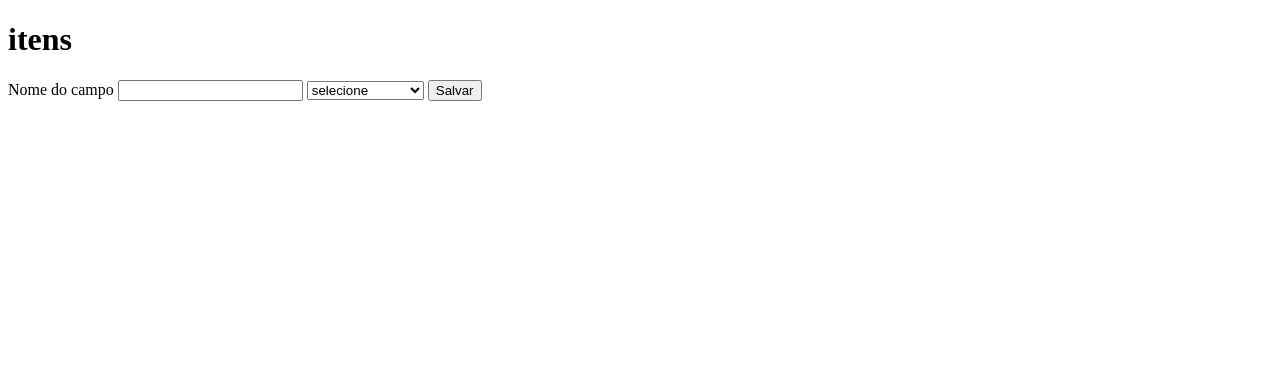
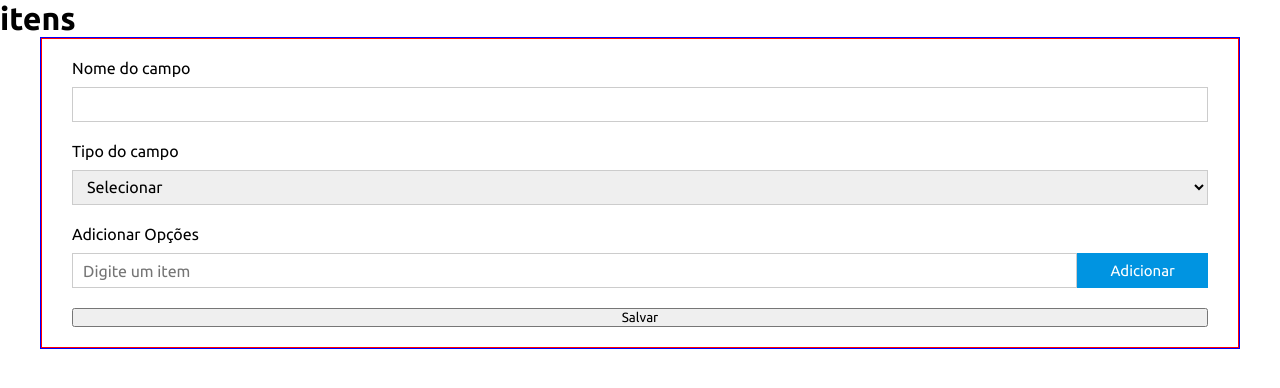
Before and after one commit to Sara01romao/form-edit, a PHP site: page /teste.php in a window 1280 px wide. Shown: the top 388 px of the page. Run offline with PHP 8.4, Linux system fonts and the light colour scheme.

Commit message:
feat: editar opção e style: layout da página

```diff
--- a/teste.php
+++ b/teste.php
@@ -93,32 +93,41 @@ if(isset($_POST['acao'])){
 <body>
 <h1>itens</h1>
 
-<style>
-    #lista-container {
-            display: none; /* Esconde a lista inicialmente */
-        }
-</style>
 
+
+<section class="form-section">
    <form action="teste.php" class="cadastrar-campo" method="post">
         <input type="hidden" name="acao">
 
 
-
-           <label for="">Nome do campo</label>
+        <div class="campo-container">
+        <label for="name">Nome do campo</label>
         <input type="text" name="name" required>
+        </div>
 
 
+        <div class="campo-container">
+            <label for="tipo">Tipo do campo</label>
             <select name="tipo" id="tipo" onchange="mostrarLista()">
-             <option value="">selecione</option>
+                <option value="">Selecionar</option>
                 <option value="input">Campo Simples</option>
                 <option value="textarea">Texto Longo</option>
                 <option value="select">Lista com Itens</option>
             </select>
 
+        </div>
+
         <div class="lista-container" id="lista-container">
+
+        <div class="campo-container">
             <!-- Campo de entrada e botão de adição -->
+            <label for="tipo">Adicionar Opções</label>
+
+            <div>
                 <input type="text" id="item" placeholder="Digite um item">
                 <button type="button" onclick="adicionarItem()">Adicionar</button>
+            </div>
+        </div>
 
         <ul id="lista">
 
@@ -134,65 +143,16 @@ if(isset($_POST['acao'])){
 
     </form>
 
+    </section>
 
 
 
-    <!-- Lista de itens -->
-    <!-- <ul id="lista">
-    </ul> -->
 
 <script>
-        //   function adicionarItem() {
-        //     var itemInput = document.getElementById("item");
-        //     var itemTexto = itemInput.value;
 
-        //     if (itemTexto.trim() !== "") {
-        //         var lista = document.getElementById("lista");
-        //         var novoItem = document.createElement("li");
-        //         novoItem.textContent = itemTexto;
 
-        //         // Botão "Editar" para editar o item
-        //         var botaoEditar = document.createElement("button");
-        //         botaoEditar.textContent = "Editar";
-        //         botaoEditar.onclick = function() {
-        //             // Troca para o modo de edição
-        //             novoItem.innerHTML = ""; // Limpa o conteúdo
 
-        //             // Campo de entrada para edição
-        //             var inputEditar = document.createElement("input");
-        //             inputEditar.type = "text";
-        //             inputEditar.value = itemTexto;
 
-        //             // Botão "Salvar" para salvar a edição
-        //             var botaoSalvar = document.createElement("button");
-        //             botaoSalvar.textContent = "Salvar";
-        //             botaoSalvar.onclick = function() {
-        //                 itemTexto = inputEditar.value;
-        //                 novoItem.innerHTML = itemTexto;
-        //                 novoItem.appendChild(botaoEditar);
-        //                 novoItem.appendChild(botaoRemover);
-        //             };
-
-        //             novoItem.appendChild(inputEditar);
-        //             novoItem.appendChild(botaoSalvar);
-        //         };
-
-        //         // Botão "Remover" para remover o item
-        //         var botaoRemover = document.createElement("button");
-        //         botaoRemover.textContent = "Remover";
-        //         botaoRemover.onclick = function() {
-        //             lista.removeChild(novoItem); // Remove o item da lista
-        //         };
-
-        //         novoItem.appendChild(botaoEditar);
-        //         novoItem.appendChild(botaoRemover);
-
-        //         lista.appendChild(novoItem);
-
-        //         // Limpa o campo de entrada após adicionar o item
-        //         itemInput.value = "";
-        //     }
-        // }
 
     function adicionarItem() {
     var itemInput = document.getElementById("item");
@@ -214,9 +174,11 @@ if(isset($_POST['acao'])){
         // Botão "Editar" para editar o item
         var botaoEditar = document.createElement("button");
         botaoEditar.textContent = "Editar";
-        botaoEditar.onclick = function() {
+        botaoEditar.onclick = function () {
             // Troca para o modo de edição
-            paragrafo.innerHTML = ""; // Limpa o conteúdo
+            paragrafo.style.display = "none"; // Oculta o parágrafo
+            botaoEditar.style.display = "none"; // Oculta o botão "Editar"
+            botaoRemover.style.display = "none"; // Oculta o botão "Remover"
 
             // Campo de entrada para edição
             var inputEditar = document.createElement("input");
@@ -226,9 +188,17 @@ if(isset($_POST['acao'])){
             // Botão "Salvar" para salvar a edição
             var botaoSalvar = document.createElement("button");
             botaoSalvar.textContent = "Salvar";
-            botaoSalvar.onclick = function() {
+            botaoSalvar.onclick = function () {
                 itemTexto = inputEditar.value;
                 paragrafo.textContent = itemTexto;
+                paragrafo.style.display = "block"; // Exibe o parágrafo novamente
+                botaoEditar.style.display = "inline"; // Exibe o botão "Editar"
+                botaoRemover.style.display = "inline"; // Exibe o botão "Remover"
+
+                // Remove os campos de edição e salvar
+                novoItem.removeChild(inputEditar);
+                novoItem.removeChild(botaoSalvar);
+
                 atualizarItens();
             };
 
@@ -239,7 +209,7 @@ if(isset($_POST['acao'])){
         // Botão "Remover" para remover o item
         var botaoRemover = document.createElement("button");
         botaoRemover.textContent = "Remover";
-        botaoRemover.onclick = function() {
+        botaoRemover.onclick = function () {
             lista.removeChild(novoItem); // Remove o item da lista
             atualizarItens();
         };
@@ -293,5 +263,102 @@ function atualizarItensReais() {
             }
         }
 </script>
+
+
+<style>
+    @import url('https://fonts.googleapis.com/css2?family=Ubuntu:wght@300;400;700&display=swap');
+
+    *{
+        margin: 0;
+        padding: 0;
+        box-sizing: border-box;
+        font-family: 'Ubuntu', sans-serif;
+    }
+
+    ul{
+        text-decoration: none;
+    }
+
+    #lista-container {
+            /*display: none;*/ /* Esconde a lista inicialmente */
+        }
+
+
+    .cadastrar-campo{
+        border: 1px solid red;
+        display: flex;
+        flex-direction: column;
+        gap: 20px;
+        padding: 20px 30px;
+    }
+
+    .campo-container{
+        display: flex;
+        flex-direction: column;
+        gap: 10px;
+
+    }
+
+    .campo-container input{
+        width: 100%;
+        height: 35px;
+        border: solid 1px #CCCCCC;
+        padding: 0px 10px;
+        font-size: 16px;
+
+    }
+
+    .campo-container select{
+        width: 100%;
+        height: 35px;
+        border: solid 1px #CCCCCC;
+        font-size: 16px;
+        padding: 0px 10px;
+    }
+
+    .form-section{
+        max-width: 1200px;
+        border: 1px solid blue;
+        margin: 0 auto;
+    }
+
+    .lista-container .campo-container div{
+        display: flex;
+
+    }
+
+    .lista-container .campo-container button{
+        width: 148px;
+        font-size: 15px;
+        background: #0094E1;
+        border: none;
+        color: #fff;
+
+    }
+
+    #lista li{
+        display: flex;
+        border: solid 1px #CCCCCC;
+        height: 35px;
+        padding-left:10px ;
+        margin-top: 10px;
+
+    }
+
+    #lista li p{
+        display: flex;
+        align-items: center;
+    }
+
+    #lista  li > button{
+      width: 62.5px;
+    }
+
+    #lista  li > button:nth-child(2){
+        margin: 0px 0px 0px auto;
+    }
+
+
+</style>
 </body>
 </html>
```
Lines whose indentation alone changed are shown as unchanged.
